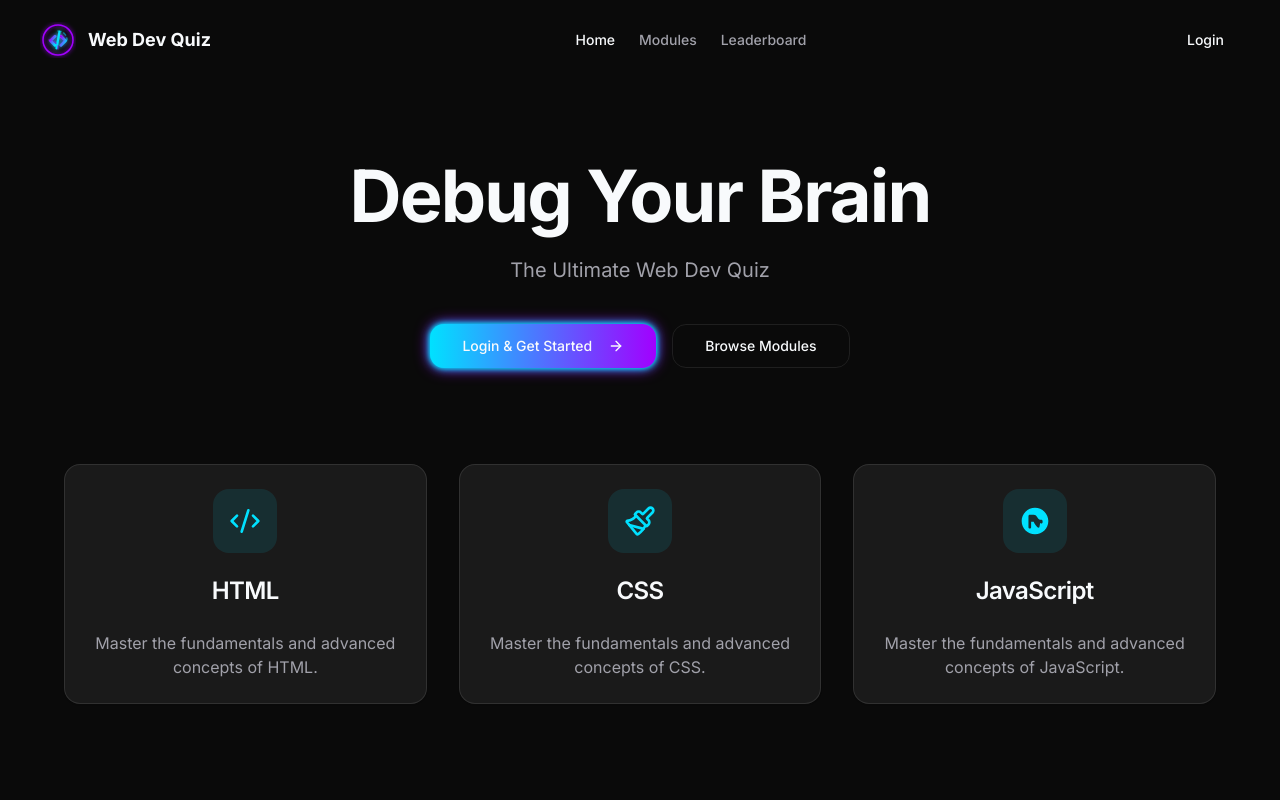
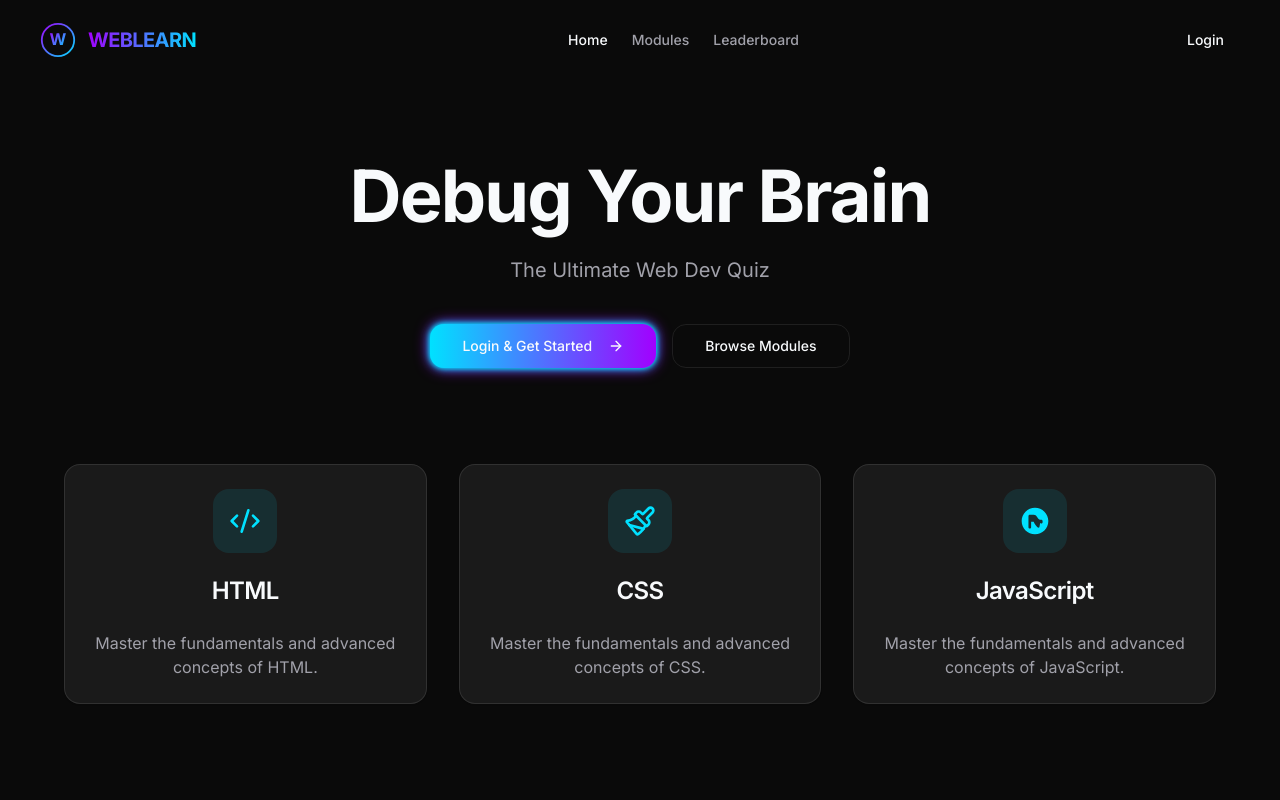
Before and after one commit to nilakshichoudhary1234-code/WEBLEARN, a Next.js app: page / in a window 1280 px wide. Shown: the top 800 px of the page. Built offline with nearby package versions, Linux system fonts and the light colour scheme.

Commit message:
text **RENAME WEBSITE TO "WEBLEARN" + PROFESSIONAL LOGO** - Complete reb

```diff
--- a/src/app/layout.tsx
+++ b/src/app/layout.tsx
@@ -22,8 +22,8 @@ const fontCode = JetBrains_Mono({
 });
 
 export const metadata: Metadata = {
-  title: 'CodeClash: The Ultimate Web Dev Quiz',
-  description: 'Sharpen your web dev skills. One quiz at a time.',
+  title: 'WEBLEARN: The Ultimate Web Dev Quiz',
+  description: 'Sharpen your web dev skills with WEBLEARN. One quiz at a time.',
 };
 
 export default function RootLayout({
--- a/src/components/Logo.tsx
+++ b/src/components/Logo.tsx
@@ -1,62 +1,49 @@
 import Link from 'next/link';
+import { Inter } from 'next/font/google';
+import { cn } from '@/lib/utils';
+
+const fontHeadline = Inter({
+  subsets: ['latin'],
+  variable: '--font-headline',
+  weight: ['400', '500', '600', '700', '800', '900'],
+});
 
 const CustomLogoIcon = (props: React.SVGProps<SVGSVGElement>) => (
   <svg
     {...props}
+    width="40"
+    height="40"
+    viewBox="0 0 40 40"
+    fill="none"
     xmlns="http://www.w3.org/2000/svg"
-    width="24"
-    height="24"
-    viewBox="0 0 24 24"
-    fill="none"
-    stroke="currentColor"
-    strokeWidth="2"
-    strokeLinecap="round"
-    strokeLinejoin="round"
   >
     <defs>
-      <linearGradient id="grad1" x1="0%" y1="0%" x2="100%" y2="100%">
+      <linearGradient id="logoGrad" x1="0%" y1="0%" x2="100%" y2="100%">
         <stop offset="0%" stopColor="hsl(var(--primary))" />
         <stop offset="100%" stopColor="hsl(var(--secondary))" />
       </linearGradient>
-      <filter id="glow" x="-50%" y="-50%" width="200%" height="200%">
-        <feGaussianBlur stdDeviation="1.5" result="coloredBlur" />
-        <feMerge>
-          <feMergeNode in="coloredBlur" />
-          <feMergeNode in="SourceGraphic" />
-        </feMerge>
-      </filter>
     </defs>
-    <g style={{ filter: 'url(#glow)' }}>
-      <path d="M10 15.5l-3-3 3-3" stroke="url(#grad1)" />
-      <path d="M14 15.5l3-3-3-3" stroke="url(#grad1)" />
-      <path
-        d="M13 6.5l-2 11"
-        stroke="hsl(var(--secondary))"
-        strokeWidth="1.5"
-      />
-      <circle
-        cx="12"
-        cy="12"
-        r="10"
-        stroke="hsl(var(--primary))"
-        strokeWidth="1"
-      />
-    </g>
-    <path
-      d="M12 18a6 6 0 0 0-6-6"
-      stroke="hsl(var(--primary) / 0.5)"
-      strokeWidth="1"
-      strokeDasharray="2 2"
+    <circle
+      cx="20"
+      cy="20"
+      r="18"
+      fill="none"
+      stroke="url(#logoGrad)"
+      strokeWidth="2"
     />
-    <path
-      d="M12 6a6 6 0 0 1 6 6"
-      stroke="hsl(var(--secondary) / 0.5)"
-      strokeWidth="1"
-      strokeDasharray="2 2"
-    />
+    <text
+      x="50%"
+      y="65%"
+      textAnchor="middle"
+      fontFamily="Inter, sans-serif"
+      fontSize="18"
+      fontWeight="700"
+      fill="url(#logoGrad)"
+    >
+      W
+    </text>
   </svg>
 );
-
 
 export function Logo() {
   return (
@@ -64,8 +51,14 @@ export function Logo() {
       <div className="relative flex h-9 w-9 items-center justify-center">
         <CustomLogoIcon className="h-full w-full text-primary/80 transition-all duration-300 group-hover:scale-110" />
       </div>
-      <span className="text-lg font-bold font-headline text-foreground">
-        Web Dev Quiz
+      <span
+        className={cn(
+          'text-xl font-bold bg-clip-text text-transparent bg-gradient-to-r from-primary to-secondary',
+          fontHeadline.variable
+        )}
+        style={{ letterSpacing: '-0.03em' }}
+      >
+        WEBLEARN
       </span>
     </Link>
   );
```
